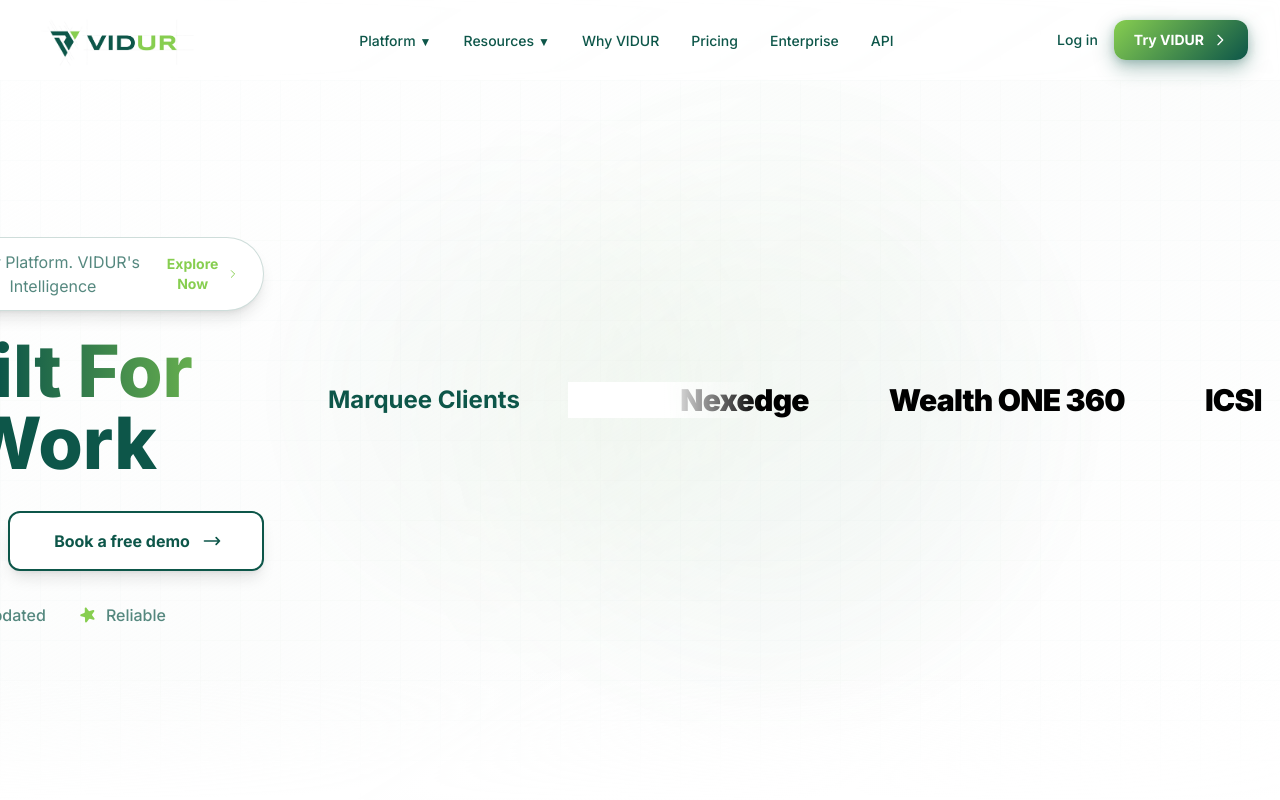
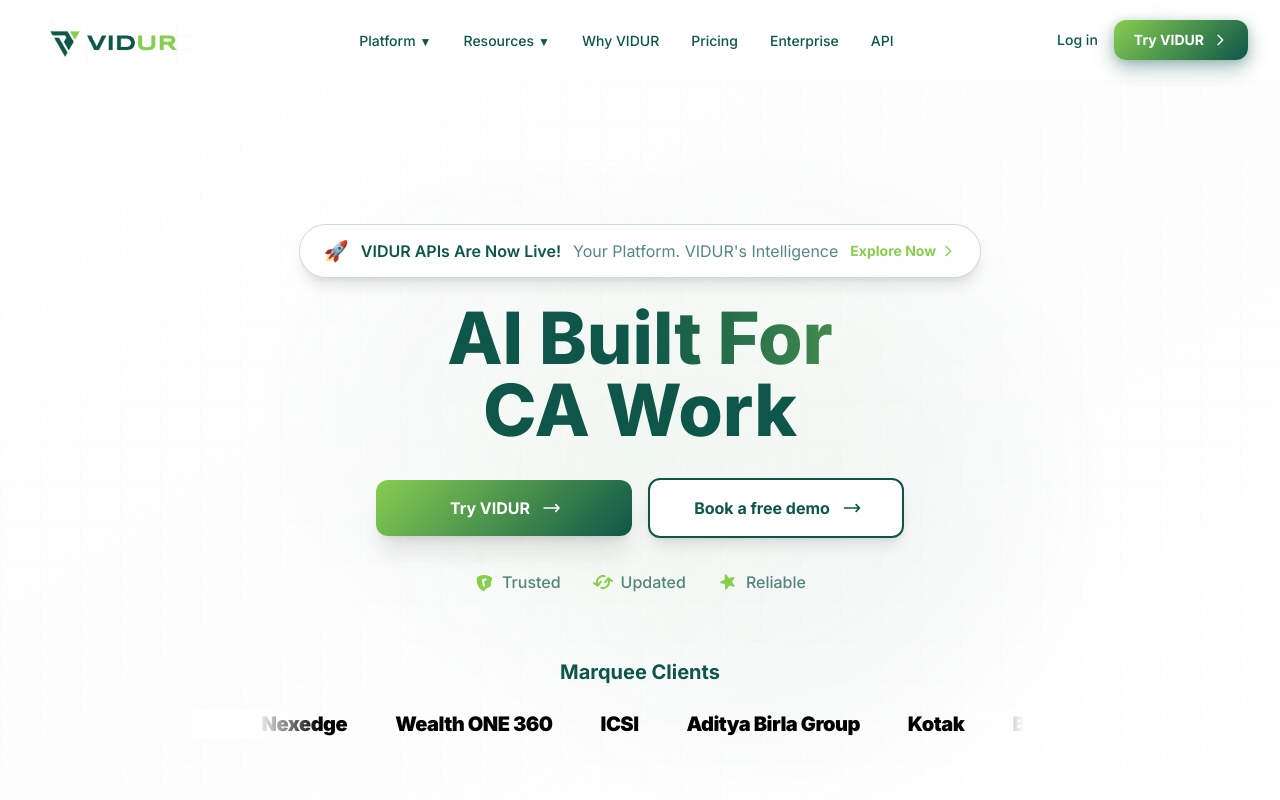
Before and after one commit to Wittywizaard/VIDURLandingPage, a Next.js app: page / in a window 1280 px wide. Shown: the top 800 px of the page. Built offline with nearby package versions, Linux system fonts and the light colour scheme.

Commit message:
fix: restore hero layout centering with marquee clients under trust points
Co-authored-by: developer <developer@konproz.com>

```diff
--- a/components/Hero.tsx
+++ b/components/Hero.tsx
@@ -213,35 +213,25 @@ export default function Hero() {
               </motion.div>
             ))}
           </motion.div>
-        </motion.div>
-      </div>
 
-      {/* Full-Width Marquee Clients Section - Under Trust Points */}
+          {/* Marquee Clients - Under Trust Points */}
           <motion.div
             initial={{ opacity: 0, y: 20 }}
             animate={{ opacity: 1, y: 0 }}
             transition={{ duration: 1, delay: 1.1 }}
-        className="relative z-20 w-full py-8 md:py-12 flex justify-center"
+            className="mt-12 md:mt-16"
           >
-        <div className="w-full max-w-[1600px] px-4 sm:px-6 lg:px-8">
-          <div className="flex items-center justify-center gap-6 md:gap-12">
+            <div className="flex flex-col items-center gap-6">
               {/* Marquee Clients Label */}
-            <div className="flex-shrink-0 hidden lg:block">
-              <h3 className="text-xl md:text-2xl font-bold text-deep-green whitespace-nowrap">
-                Marquee Clients
-              </h3>
-            </div>
-
-            {/* Scrolling Logos */}
-            <div className="flex-1 overflow-hidden max-w-[1200px]">
-              <div className="relative">
-                {/* Mobile heading */}
-                <h3 className="text-lg font-bold text-deep-green text-center mb-6 lg:hidden">
+              <h3 className="text-lg md:text-xl font-bold text-deep-green">
                 Marquee Clients
               </h3>
 
+              {/* Scrolling Logos */}
+              <div className="w-full overflow-hidden">
+                <div className="relative">
                   {/* Infinite scrolling logos */}
-                <div className="flex items-center gap-12 md:gap-16 lg:gap-20 animate-scroll-hero">
+                  <div className="flex items-center gap-8 md:gap-12 animate-scroll-hero">
                     {[
                       'Kotak', 'Bharat', 'Nexedge', 'Wealth ONE 360', 'ICSI', 'Aditya Birla Group',
                       'Kotak', 'Bharat', 'Nexedge', 'Wealth ONE 360', 'ICSI', 'Aditya Birla Group',
@@ -251,7 +241,7 @@ export default function Hero() {
                         key={index}
                         className="flex-shrink-0 flex items-center justify-center"
                       >
-                      <span className="text-lg md:text-2xl lg:text-3xl font-black text-black whitespace-nowrap tracking-tight hover:scale-110 transition-transform duration-300 cursor-pointer">
+                        <span className="text-base md:text-xl font-black text-black whitespace-nowrap tracking-tight hover:scale-110 transition-transform duration-300 cursor-pointer">
                           {logo}
                         </span>
                       </div>
@@ -259,9 +249,8 @@ export default function Hero() {
                   </div>
 
                   {/* Gradient overlays for smooth edges */}
-                <div className="absolute left-0 top-0 bottom-0 w-20 md:w-40 lg:w-48 bg-gradient-to-r from-white via-white to-transparent pointer-events-none z-10"></div>
-                <div className="absolute right-0 top-0 bottom-0 w-20 md:w-40 lg:w-48 bg-gradient-to-l from-white via-white to-transparent pointer-events-none z-10"></div>
-              </div>
+                  <div className="absolute left-0 top-0 bottom-0 w-16 md:w-32 bg-gradient-to-r from-white via-white to-transparent pointer-events-none z-10"></div>
+                  <div className="absolute right-0 top-0 bottom-0 w-16 md:w-32 bg-gradient-to-l from-white via-white to-transparent pointer-events-none z-10"></div>
                 </div>
               </div>
             </div>
@@ -287,6 +276,8 @@ export default function Hero() {
               animation-play-state: paused;
             }
           `}</style>
+        </motion.div>
+      </div>
 
       {/* Premium bottom fade */}
       <div className="absolute bottom-0 left-0 right-0 h-32 bg-gradient-to-t from-white to-transparent"></div>
```
Lines whose indentation alone changed are shown as unchanged.
